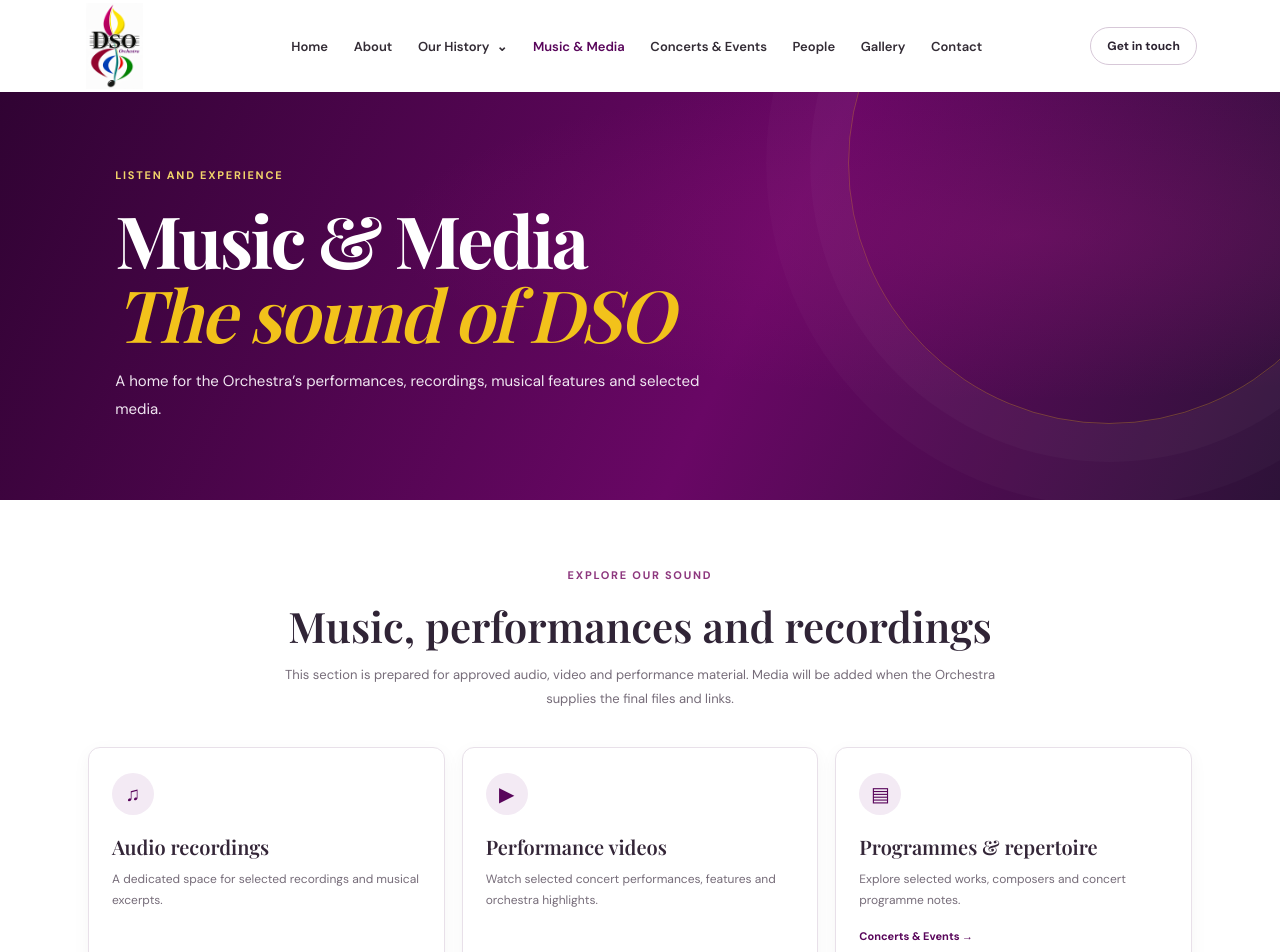
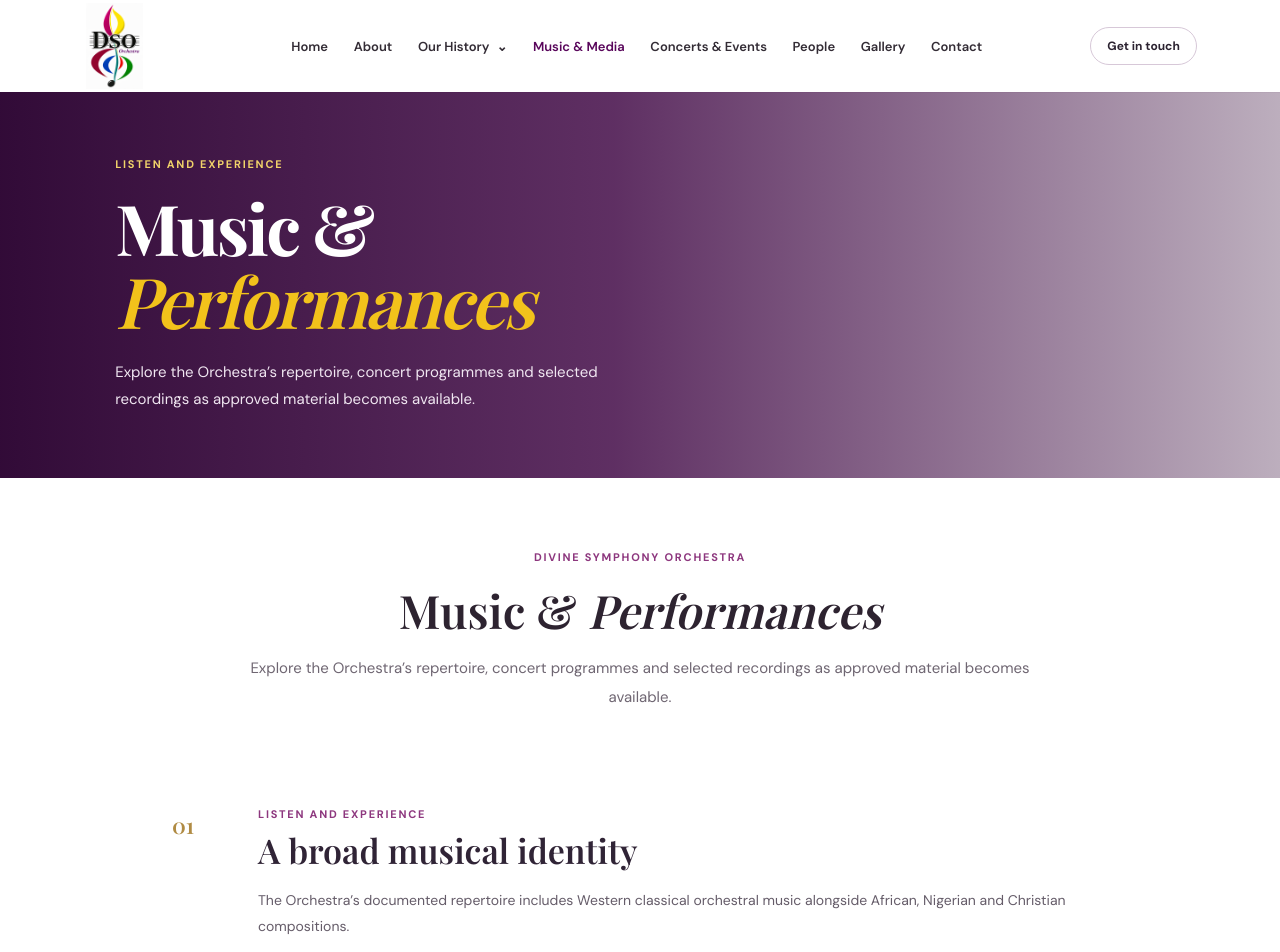
Before and after one commit to Divinesymphonyorchestra20/Divine-Symphony-Orchestra, a Next.js app: page /music in a window 1280 px wide. Shown: the top 952 px of the page. Built offline with nearby package versions, Linux system fonts and the light colour scheme; a web font is replaced by a local one.

Commit message:
Connect DSO institutional page to content manager

```diff
--- a/app/music/page.tsx
+++ b/app/music/page.tsx
@@ -1,34 +1 @@
-import type { Metadata } from "next";
-import SectionPage, { type SectionPageProps } from "../../components/section-page";
-export const metadata: Metadata = {"title":"Music & Media | Divine Symphony Orchestra","description":"Explore music, performances and recordings from Divine Symphony Orchestra."};
-const pageContent: SectionPageProps = {
-  "active": "Music & Media",
-  "eyebrow": "Listen and experience",
-  "title": "Music & Media",
-  "titleEmphasis": "The sound of DSO",
-  "intro": "A home for the Orchestra’s performances, recordings, musical features and selected media.",
-  "sectionEyebrow": "Explore our sound",
-  "sectionTitle": "Music, performances and recordings",
-  "sectionText": "This section is prepared for approved audio, video and performance material. Media will be added when the Orchestra supplies the final files and links.",
-  "cards": [
-    {
-      "icon": "♫",
-      "title": "Audio recordings",
-      "description": "A dedicated space for selected recordings and musical excerpts."
-    },
-    {
-      "icon": "▶",
-      "title": "Performance videos",
-      "description": "Watch selected concert performances, features and orchestra highlights."
-    },
-    {
-      "icon": "▤",
-      "title": "Programmes & repertoire",
-      "description": "Explore selected works, composers and concert programme notes.",
-      "href": "/concerts-and-events",
-      "linkLabel": "Concerts & Events"
-    }
-  ],
-  "note": "Audio and video areas are ready for content. Final recordings, captions, dates and permissions are still required."
-};
-export default function Page(){ return <SectionPage {...pageContent} />; }
+import type {Metadata} from "next";import InstitutionalPageView from "../../components/institutional-page";import {readInstitutionalPage} from "../../lib/institutional-cms";export const dynamic="force-dynamic";export const metadata:Metadata={title:"Music & Performances | Divine Symphony Orchestra",description:"Explore the repertoire, concerts and recordings of Divine Symphony Orchestra."};export default async function Page(){return <InstitutionalPageView page={await readInstitutionalPage("music")} active="Music & Media"/>}
```
